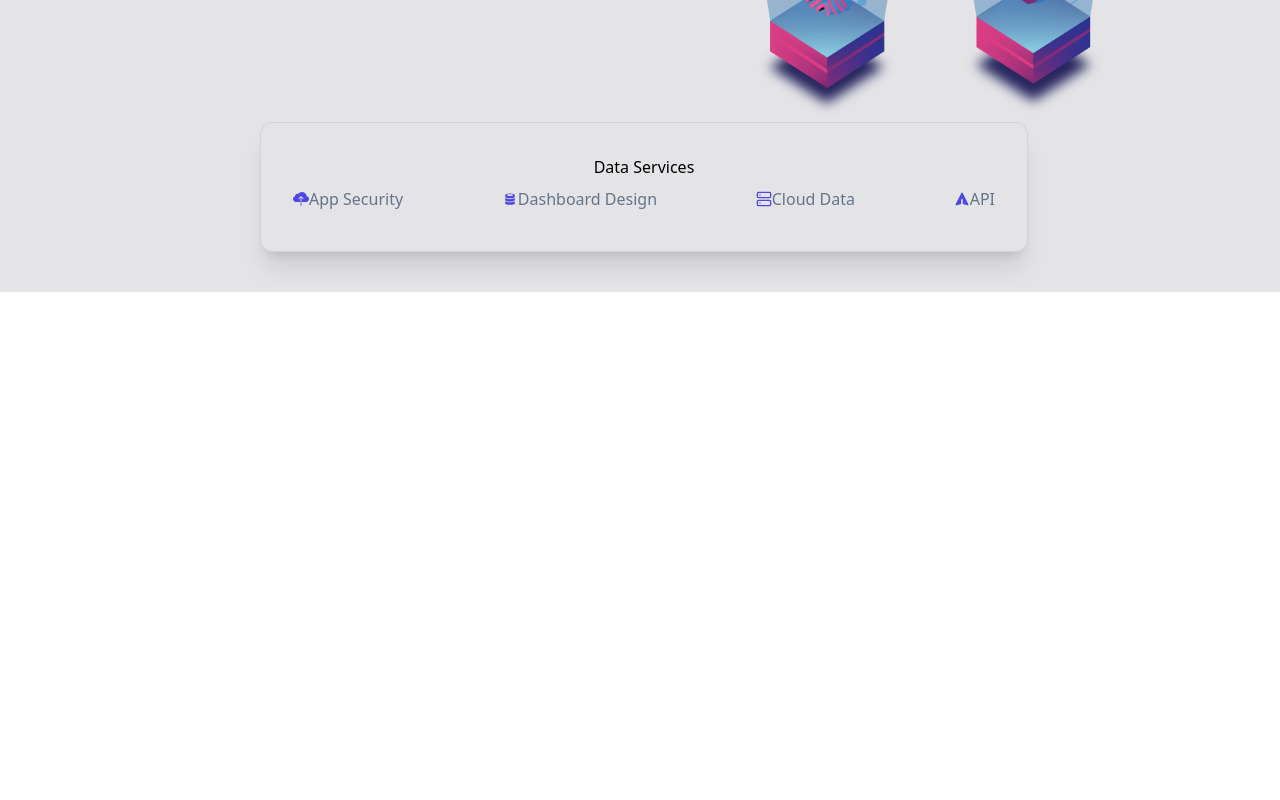
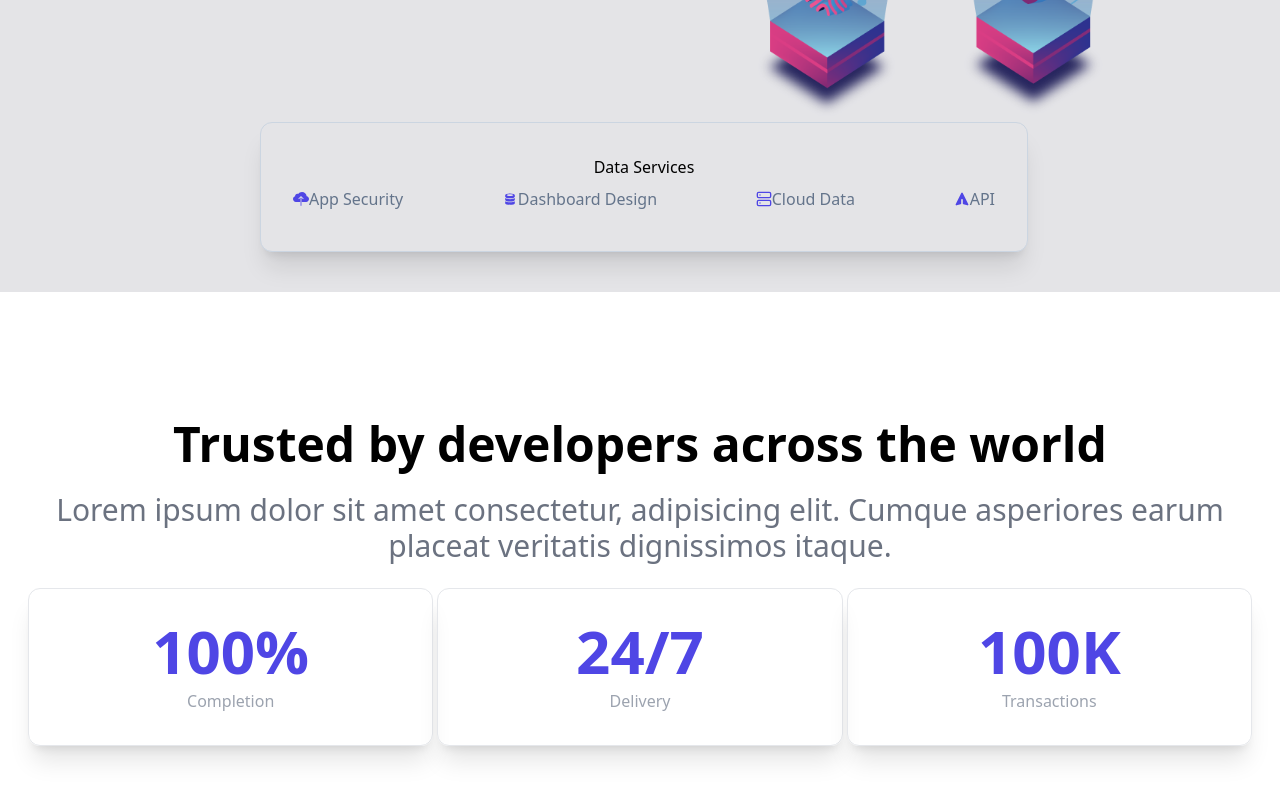
Before and after one commit to IbrahimElsharawy/Cloud-Management, a React (Create React App) app: page / in a window 1280 px wide. Shown: the part 508-1308 px from the top of the page. Before the commit the page ends 800 px from the top, so only its background shows below. Built offline with nearby package versions, Linux system fonts and the light colour scheme.

Commit message:
Add About Component

```diff
--- a/src/App.js
+++ b/src/App.js
@@ -1,4 +1,5 @@
 import React from "react";
+import About from "./components/About";
 import Hero from "./components/Hero";
 import Navbar from "./components/Navbar";
 function App() {
@@ -6,6 +7,7 @@
     <div>
     <Navbar/>
     <Hero/>
+    <About/>
     </div>
   );
 }
--- /dev/null
+++ b/src/components/About.js
@@ -0,0 +1,30 @@
+import React from 'react'
+
+const About = () => {
+  return (
+    <div className='w-full py-32'>
+      <div className='max-w-[1240px] mx-auto'>
+        <div className='text-center'>
+            <h1 className='text-4xl sm:text-5xl font-bold'>Trusted by developers across the world</h1>
+            <p className='text-2xl sm:text-3xl py-6 text-gray-500'>Lorem ipsum dolor sit amet consectetur, adipisicing elit. Cumque asperiores earum placeat veritatis dignissimos itaque.</p>
+        </div>
+        <div className='grid md:grid-cols-3 gap-1 text-center px-2'>
+            <div className='border py-8 rounded-xl shadow-xl'>
+                <p className='text-4xl sm:text-6xl font-bold text-indigo-600'>100%</p>
+                <p className='text-gray-400 mt-2'>Completion</p>
+            </div>
+            <div className='border py-8 rounded-xl shadow-xl'>
+                <p className='text-4xl sm:text-6xl font-bold text-indigo-600'>24/7</p>
+                <p className='text-gray-400 mt-2'>Delivery</p>
+            </div>
+            <div className='border py-8 rounded-xl shadow-xl'>
+                <p className='text-4xl sm:text-6xl font-bold text-indigo-600'>100K</p>
+                <p className='text-gray-400 mt-2'>Transactions</p>
+            </div>
+        </div>
+      </div>
+    </div>
+  )
+}
+
+export default About
```
